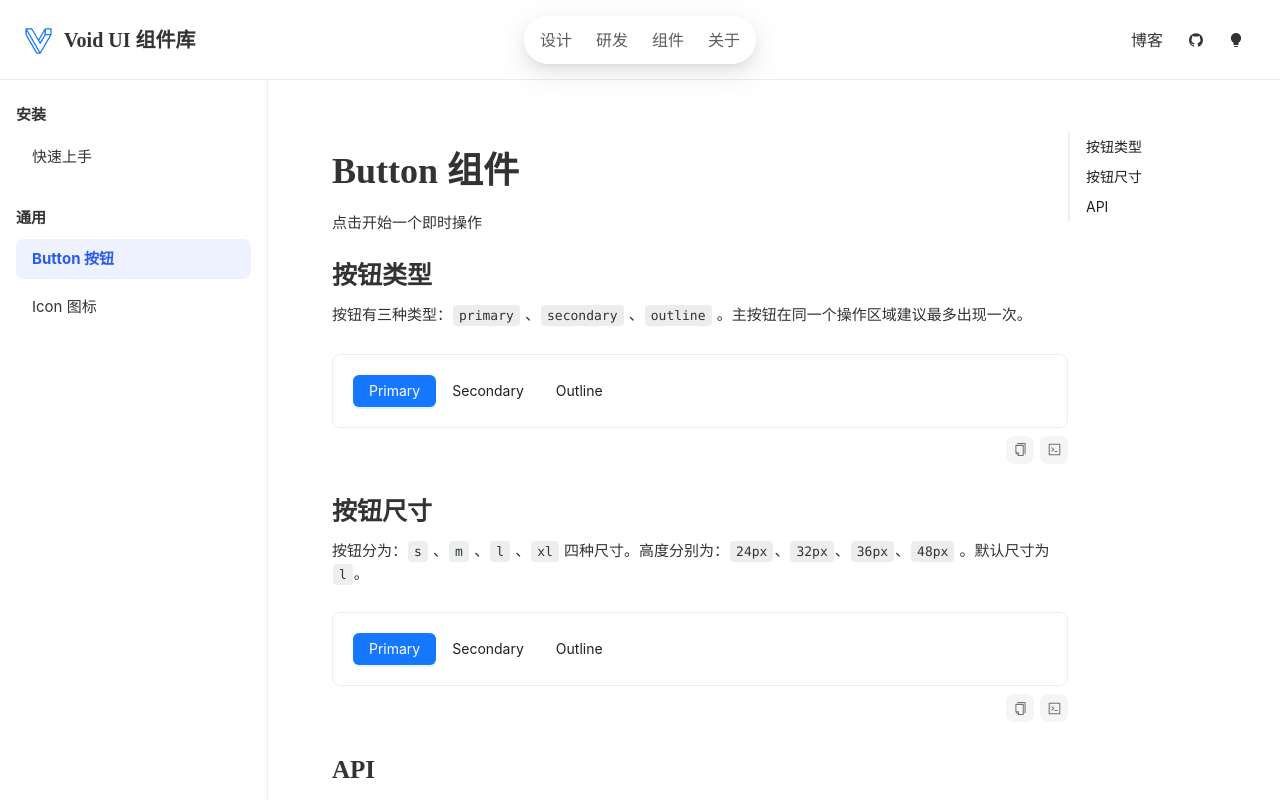
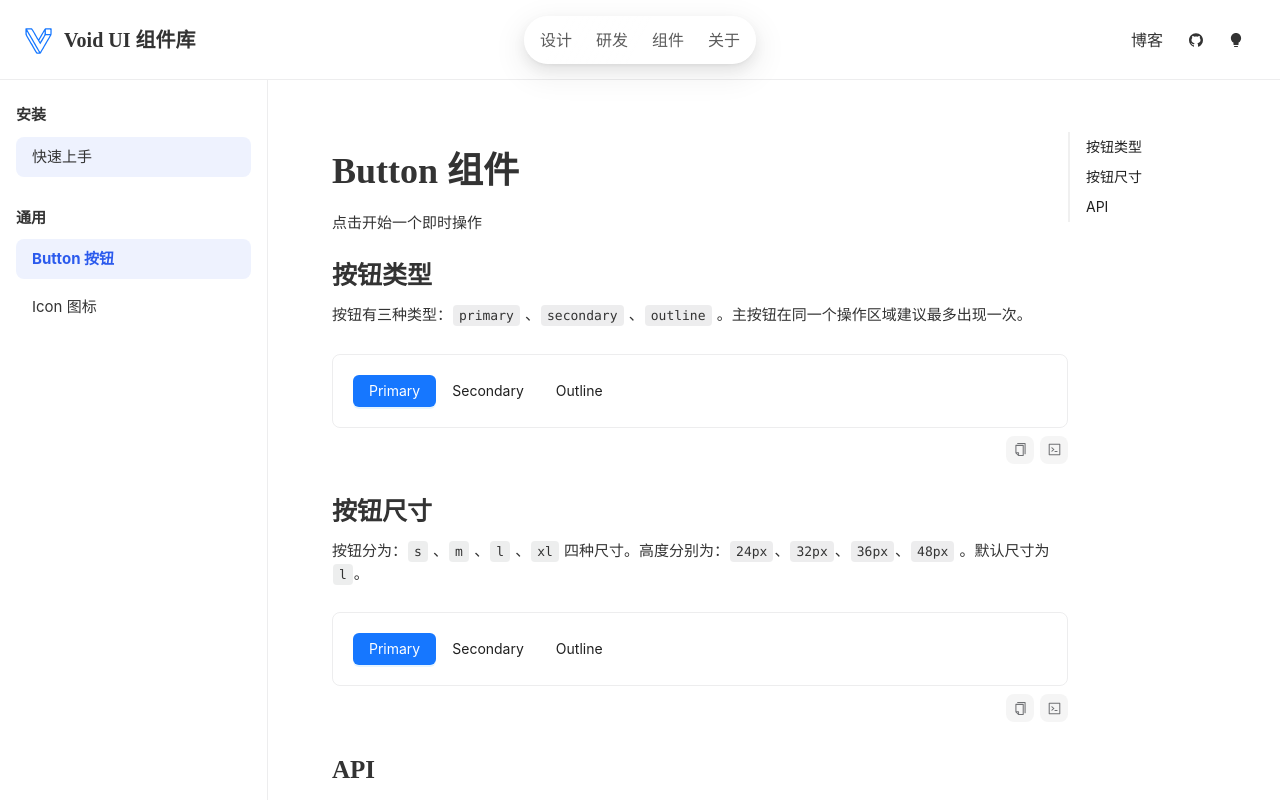
Before and after one commit to CoKoii/VoidUI, a Vue app: page /components/button in a window 1280 px wide. In both pictures the pointer is over the link "快速上手". Built offline with nearby package versions, Linux system fonts and the light colour scheme.

Commit message:
为 SideNav 组件添加悬停效果和过渡效果

```diff
--- a/src/components/SideMainLayout/SideNav/SideNav.scss
+++ b/src/components/SideMainLayout/SideNav/SideNav.scss
@@ -20,6 +20,10 @@
         line-height: 40px;
         border-radius: 8px;
         font-size: 15px;
+        transition: all 0.3s;
+        &:hover {
+          background-color: rgba(43, 90, 237, 0.08);
+        }
       }
       .active {
         background-color: rgba(43, 90, 237, 0.08);
```
